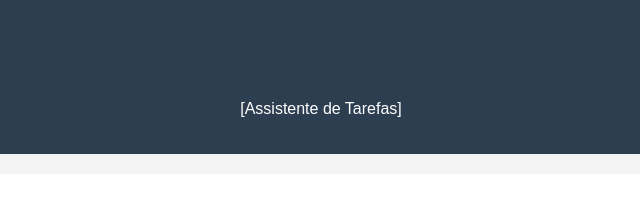
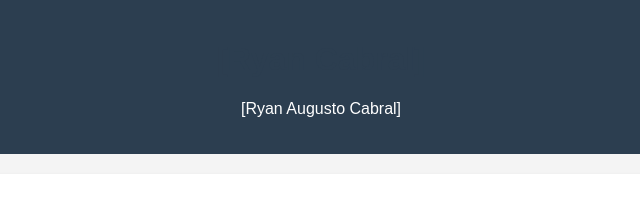
Before and after one commit to RyanCabral1/RyanCabral1.github.io, a plain HTML site: page index.html in a window 1280 px wide. Shown: the top 211 px of the page, 319-959 px from the left. Drawn offline with Linux system fonts and the light colour scheme.

Commit message:
Update index.html

```diff
--- a/index.html
+++ b/index.html
@@ -56,7 +56,7 @@
 <body>
     <header>
         <h1>[Ryan Cabral]</h1>
-        <p>[Assistente de Tarefas]</p>
+        <p>[Ryan Augusto Cabral]</p>
     </header>
 
     <section>
```
